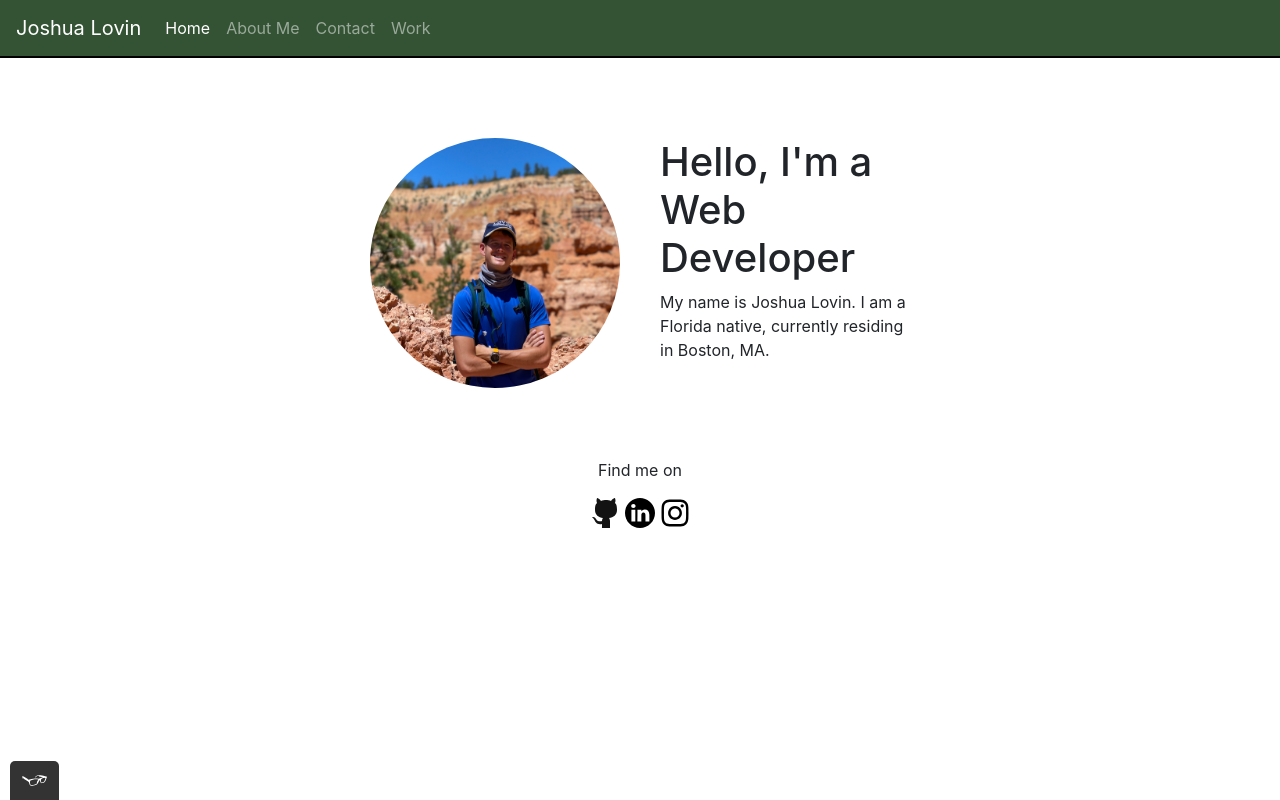
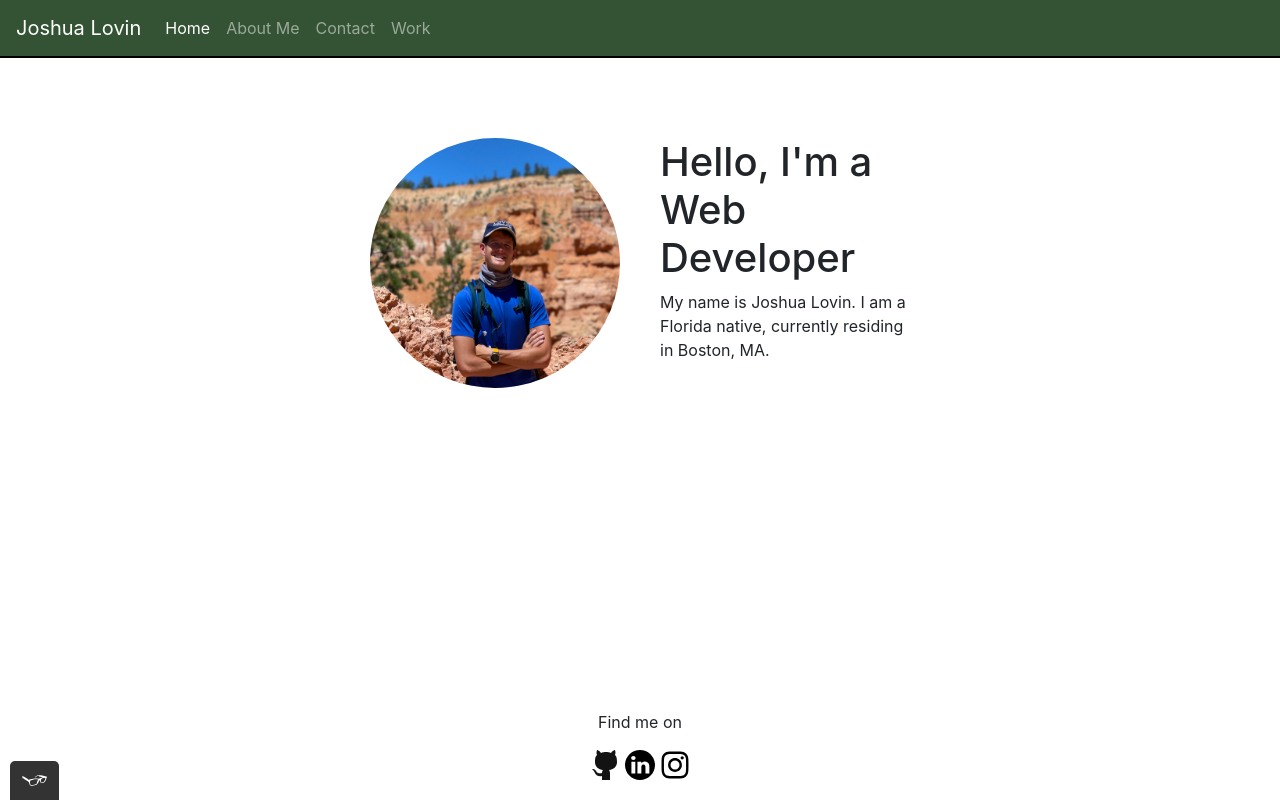
Before and after one commit to jdlovin/Portfolio-Site, a plain HTML site: page index.html in a window 1280 px wide. Drawn offline with nearby package versions, Linux system fonts and the light colour scheme.

Commit message:
adds footer styling

```diff
--- a/CSS/styles.css
+++ b/CSS/styles.css
@@ -110,11 +110,20 @@ button:focus,
 	border-bottom: 2px solid black;
 }
 
+/* footer */
+
+footer {
+	position: absolute;
+	bottom: 0;
+	width: 100%;
+}
+
 .page-footer {
 	text-align: center;
 	clear: both;
 	display: flex;
 	flex-direction: column;
+	padding-bottom: 20px;
 }
 
 /* about page*/
```
